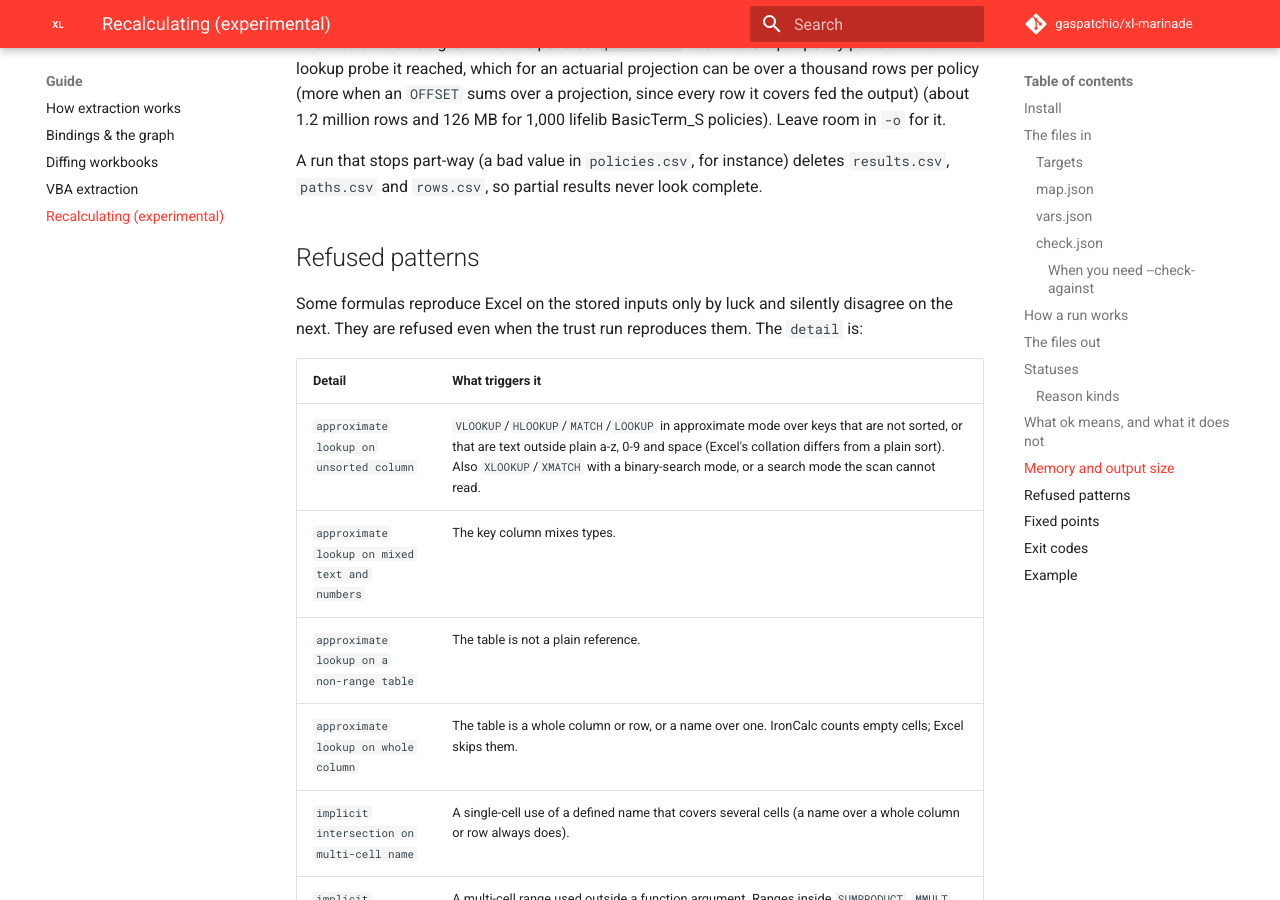
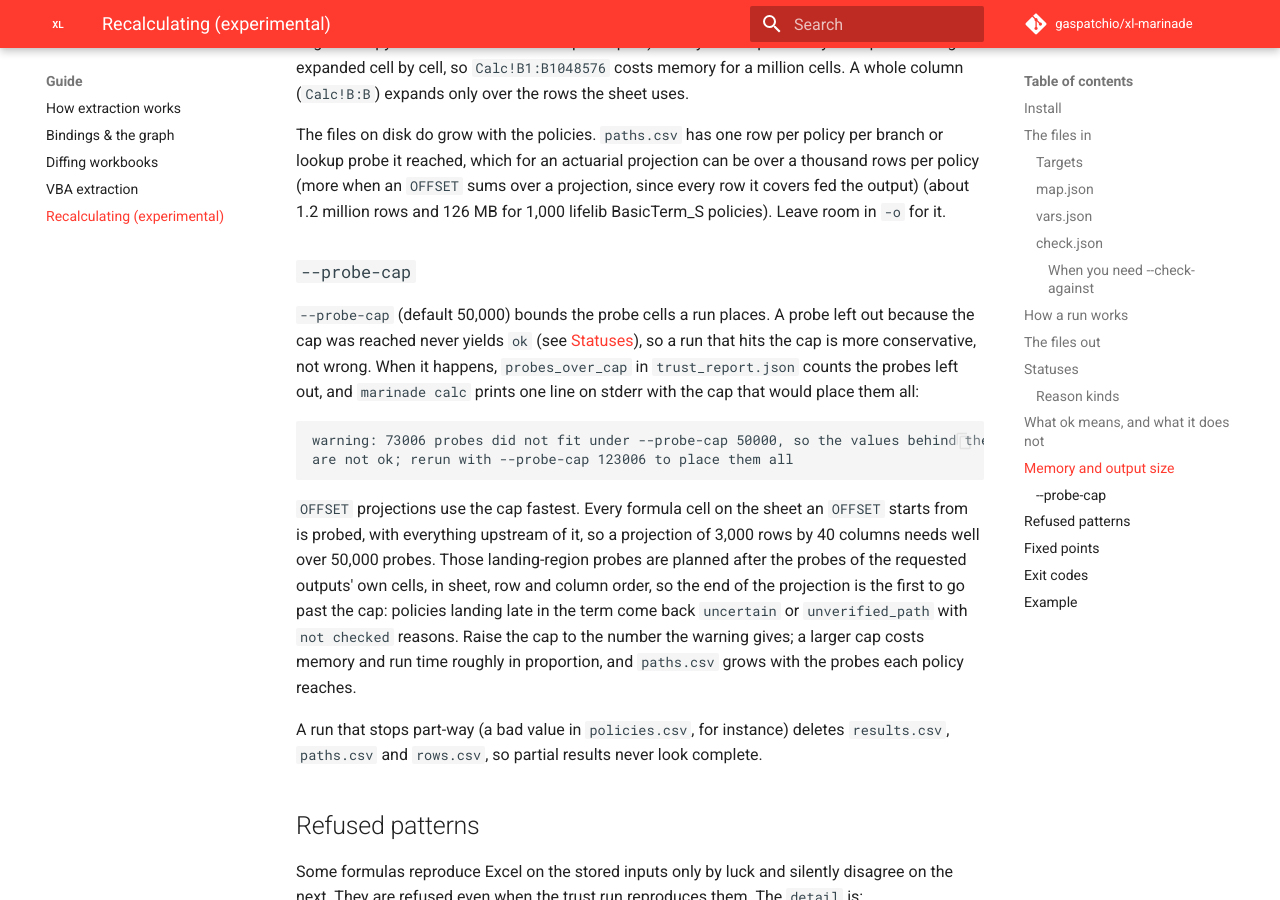
Before and after one commit to gaspatchio/xl-marinade, an MkDocs documentation site: the page built from docs/guide/calc.md, in a window 1280 px wide and 900 px high, scrolled down 9100 px. Built offline with MkDocs 1.6.1 and Material for MkDocs 9.7.7, drawn with Linux system fonts in a browser that asks for light colours; comment, search, counter and statistics services are not loaded; some of the changed text lies outside the part shown.

Commit message:
fix(calc): say when probes went past --probe-cap, and the cap that holds them
Probing every formula cell on the sheet an OFFSET starts from fills the
default cap of 50,000 on a projection of a few thousand rows. Probes
past the cap never yield ok, so statuses stay conservative, but late
landings then come back uncertain with nothing telling the user why or
what to do: the only trace was probes_unplaced in run.json.

The plan now counts the probes left out only because of the cap.
trust_report.json carries probes_unplaced and probes_over_cap, and
marinade calc prints one warning line on stderr with the cap that would
place them all. The guide gains a --probe-cap section explaining that
OFFSET landing regions consume the cap and in what order, and qualifies
"fewer outputs is never less conservative" as holding below the cap.
The default is unchanged.

````diff
--- a/docs/guide/calc.md
+++ b/docs/guide/calc.md
@@ -206,7 +206,7 @@ All in the `-o` directory, UTF-8, `\n` line endings, no timestamps.
 | `results.csv` | `policy_id`, `output` (`Sheet!A1`), `value`, `status`, `reasons`. One row per policy and output cell. |
 | `rows.csv` | With `--variables`: `policy`, `variable`, `period`, `value`, `status`, `reasons`. |
 | `paths.csv` | `policy_id`, `cell`, `family`, `kind`, `ordinal`, `outcome`, `exercised`. The branch or lookup edge each policy took, in the cells that fed its outputs: through the cells its dynamic references landed on for that policy, not the cell an `OFFSET` starts from or where it landed with the stored inputs; `ordinal` tells apart several probes of one kind in one cell; `exercised` is `true` when the trust run took it too. |
-| `trust_report.json` | `formula_cells`, `checked`, `reproduced`, `share`, `failures`, `refused_patterns`, `settings` (with `settings.refused`), `held_external_links`, `check_against` (`input_sets`, and `mismatches` with `input_set`, `cell`, `detail`, `stored`, `computed`, `relative_difference`). |
+| `trust_report.json` | `formula_cells`, `checked`, `reproduced`, `share`, `failures`, `refused_patterns`, `settings` (with `settings.refused`), `held_external_links`, `check_against` (`input_sets`, and `mismatches` with `input_set`, `cell`, `detail`, `stored`, `computed`, `relative_difference`), `probes_unplaced` (probes that could not be placed, for any reason) and `probes_over_cap` (those left out only because `--probe-cap` was reached). |
 | `run.json` | `ironcalc_version`, `marinade_version`, `workbook_sha256`, `tolerance`, `as_of`, `probe_cap`, `probes_unplaced`, and per variable its range, `period_start` and the cell period 0 falls on. |
 
 `marinade values` writes `rows.csv` and `run.json` (variables only). Its rows carry status
@@ -256,7 +256,10 @@ Details worth knowing:
   stored inputs do not (unless the set landed there).
 - Because probes are placed only upstream of the requested outputs, asking for fewer
   outputs can make a status more conservative: a family member that is not upstream of
-  any requested output is not probed, so it cannot vouch for the branches it took.
+  any requested output is not probed, so it cannot vouch for the branches it took. This
+  holds while every probe fits under `--probe-cap`; past it, more outputs means more
+  probes competing for the cap, and a status can become more conservative with more
+  outputs too.
 - A probe that cannot be placed (cap hit, or inside `LET`/`LAMBDA`/an array context)
   never yields `ok`: a branch or lookup probe gives `unverified_path`, a rounding or
   comparison probe `uncertain`, and a dynamic-reference or number-to-text probe
@@ -350,6 +353,28 @@ branch or lookup probe it reached, which for an actuarial projection can be over
 thousand rows per policy (more when an `OFFSET` sums over a projection, since every
 row it covers fed the output) (about 1.2 million rows and 126 MB for 1,000 lifelib BasicTerm_S
 policies). Leave room in `-o` for it.
+
+### `--probe-cap`
+
+`--probe-cap` (default 50,000) bounds the probe cells a run places. A probe left out
+because the cap was reached never yields `ok` (see [Statuses](#statuses)), so a run
+that hits the cap is more conservative, not wrong. When it happens, `probes_over_cap`
+in `trust_report.json` counts the probes left out, and `marinade calc` prints one line
+on stderr with the cap that would place them all:
+
+```
+warning: 73006 probes did not fit under --probe-cap 50000, so the values behind them
+are not ok; rerun with --probe-cap 123006 to place them all
+```
+
+`OFFSET` projections use the cap fastest. Every formula cell on the sheet an `OFFSET`
+starts from is probed, with everything upstream of it, so a projection of 3,000 rows by
+40 columns needs well over 50,000 probes. Those landing-region probes are planned after
+the probes of the requested outputs' own cells, in sheet, row and column order, so the
+end of the projection is the first to go past the cap: policies landing late in the
+term come back `uncertain` or `unverified_path` with `not checked` reasons. Raise the
+cap to the number the warning gives; a larger cap costs memory and run time roughly in
+proportion, and `paths.csv` grows with the probes each policy reaches.
 
 A run that stops part-way (a bad value in `policies.csv`, for instance) deletes
 `results.csv`, `paths.csv` and `rows.csv`, so partial results never look complete.
````
Also changed, not shown: CHANGELOG.md (+3 -1 lines), docs/reference/cli.md (+1 -1 lines), skills/using-xl-marinade/SKILL.md (+3 -1 lines), 4 other files.
